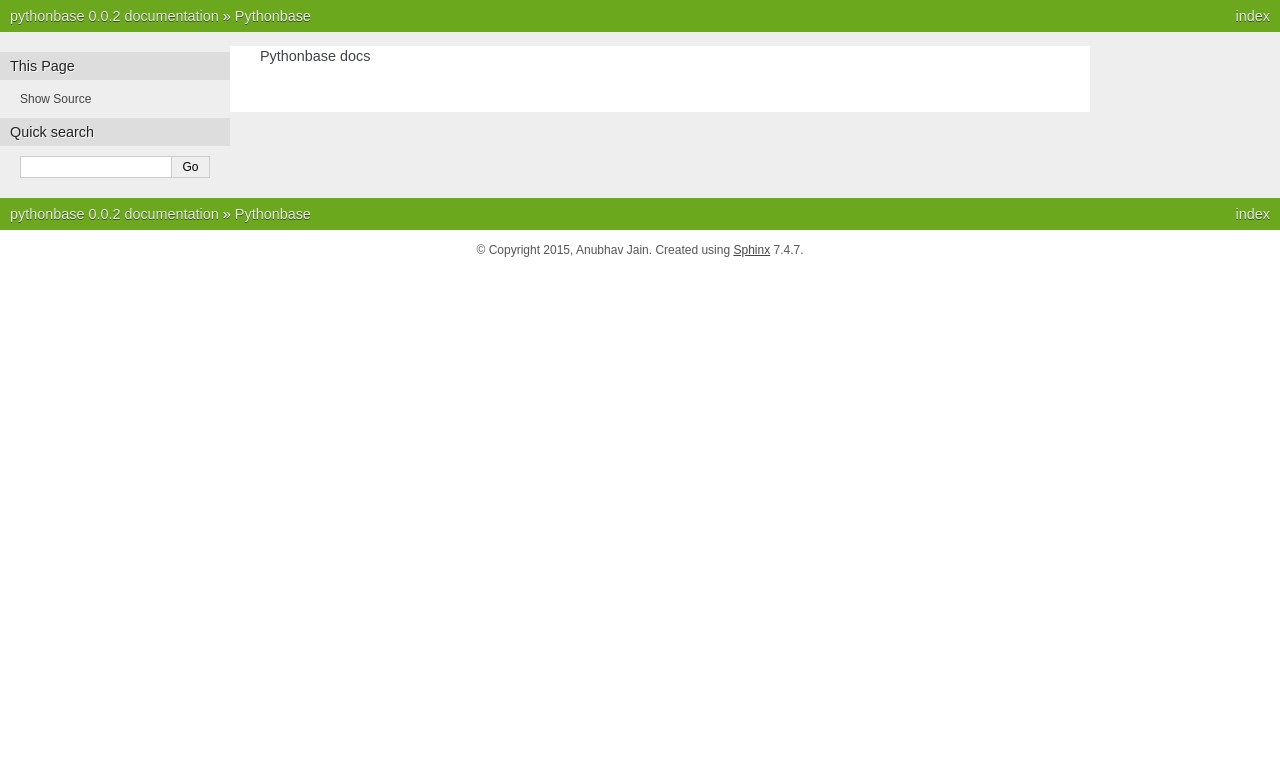
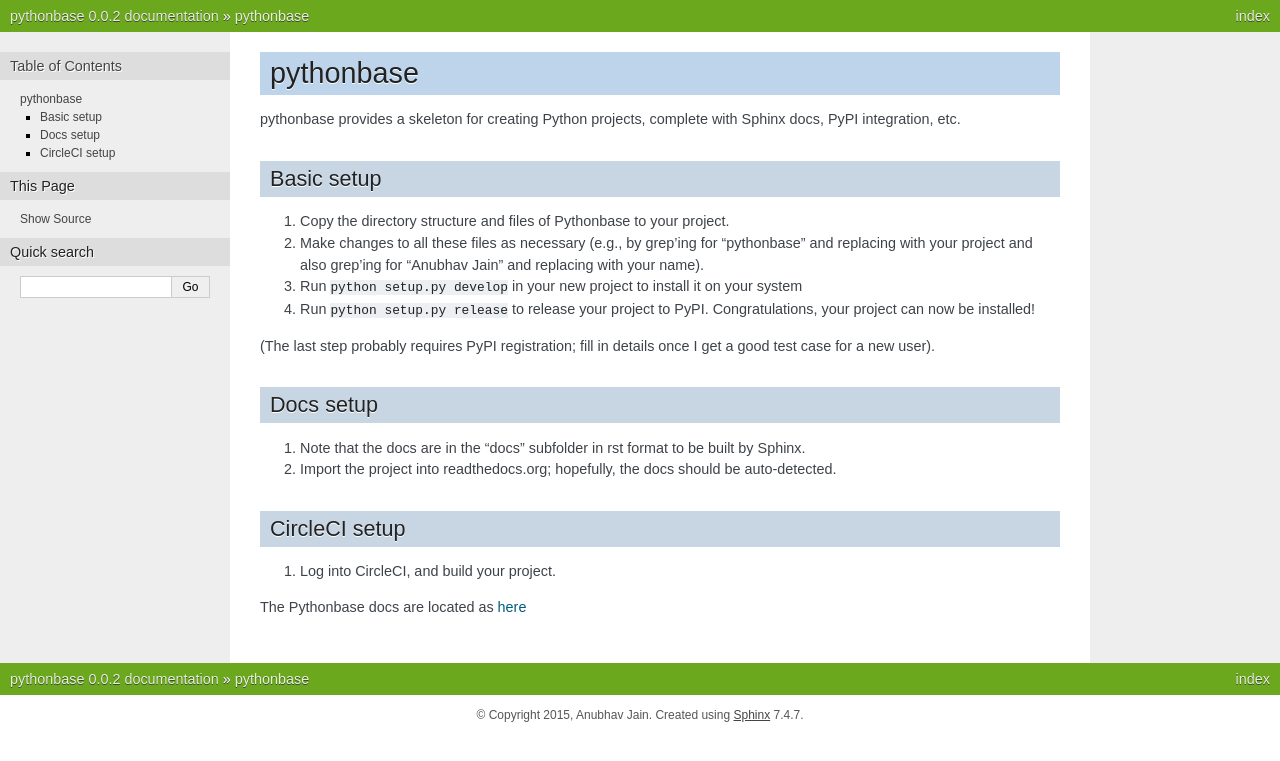
Before and after one commit to computron/pythonbase, a Sphinx documentation site: the page built from docs/index.rst, in a window 1280 px wide. Shown: the top 761 px of the page. Built offline with Sphinx 7.4.7, drawn with Linux system fonts in a browser that asks for light colours; formulas are drawn with MathJax 3.

Commit message:
update docs for rtd

```diff
--- a/docs/conf.py
+++ b/docs/conf.py
@@ -12,7 +12,6 @@
 # serve to show the default.
 
 import sys, os
-from pythonbase import __version__
 
 # If extensions (or modules to document with autodoc) are in another directory,
 # add these directories to sys.path here. If the directory is relative to the
@@ -50,9 +49,9 @@
 # built documents.
 #
 # The short X.Y version.
-version = __version__
+version = "0.0.2"
 # The full version, including alpha/beta/rc tags.
-release = __version__
+release = "0.0.2"
 
 # The language for content autogenerated by Sphinx. Refer to documentation
 # for a list of supported languages.
--- a/docs/index.rst
+++ b/docs/index.rst
@@ -1,3 +1,29 @@
-.. title:: Pythonbase
+==========
+pythonbase
+==========
 
-Pythonbase docs
+pythonbase provides a skeleton for creating Python projects, complete with Sphinx docs, PyPI integration, etc.
+
+Basic setup
+===========
+
+#. Copy the directory structure and files of Pythonbase to your project.
+#. Make changes to all these files as necessary (e.g., by grep'ing for "pythonbase" and replacing with your project and also grep'ing for "Anubhav Jain" and replacing with your name).
+#. Run ``python setup.py develop`` in your new project to install it on your system
+#. Run ``python setup.py release`` to release your project to PyPI. Congratulations, your project can now be installed!
+
+(The last step probably requires PyPI registration; fill in details once I get a good test case for a new user).
+
+Docs setup
+==========
+
+#. Note that the docs are in the "docs" subfolder in rst format to be built by Sphinx.
+#. Import the project into readthedocs.org; hopefully, the docs should be auto-detected.
+
+
+CircleCI setup
+==============
+
+#. Log into CircleCI, and build your project.
+
+The Pythonbase docs are located as `here <http://pythonhosted.org/pythonbase>`_
```
Also changed, not shown: README.rst (+3 -4 lines).
